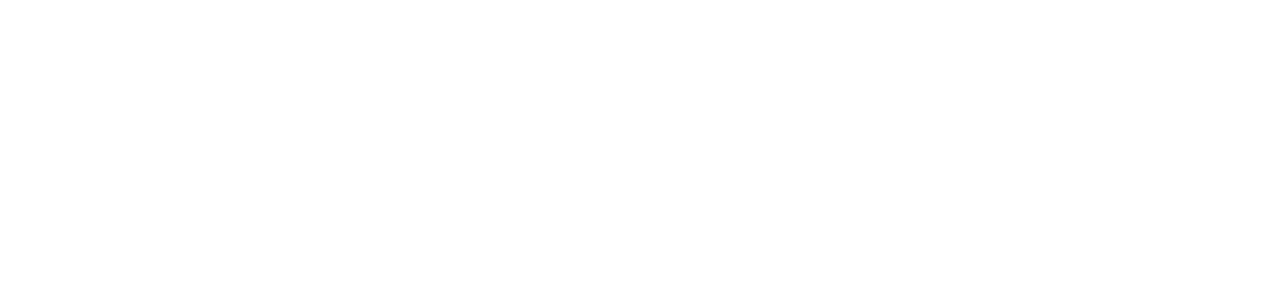
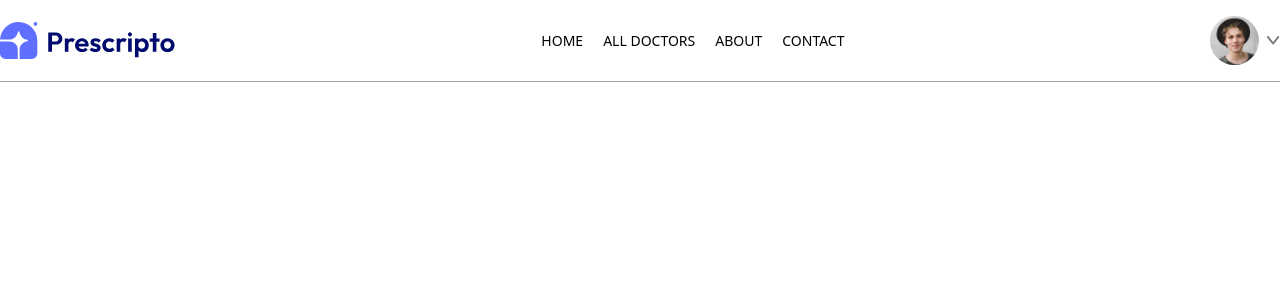
Before and after one commit to Blochnavaj/Doctor_Booking_System, a React (Vite) app in the folder Frontend/: page / in a window 1280 px wide. Shown: the top 300 px of the page. Built offline with nearby package versions, Linux system fonts and the light colour scheme.

Commit message:
Complete navbar components

```diff
--- a/Frontend/src/App.jsx
+++ b/Frontend/src/App.jsx
@@ -1,8 +1,10 @@
  import React from 'react'
+import Navbar from './Components/Navbar'
 
  function App() {
    return (
       <>
+      <Navbar/>
       </>
    )
  }
--- /dev/null
+++ b/Frontend/src/Components/Navbar.jsx
@@ -0,0 +1,63 @@
+import React, { useState } from 'react'
+import { assets } from '../assets/assets'
+import { NavLink, useNavigate } from 'react-router-dom'
+
+function Navbar() {
+  const navigate = useNavigate();
+
+  const [showMenu, setShowMenu] = useState(false);
+  const [token, setToken] = useState(true);
+
+
+  return (
+    <div className='flex items-center justify-between text-sm py-4 mb-5 border-b border-b-gray-400   '>
+      <div>
+
+        <img onClick={() => navigate('/')} className='w-44 cursor-pointer' src={assets.logo} alt="" />
+      </div>
+      <div>
+        <ul className=' hidden md:flex items-start gap-5 font-medium '>
+          <NavLink to='/'>
+            <li className='py-1'>HOME</li>
+            <hr className='border-none outline-none h-0.5 bg-primary w-3/5 m-auto  hidden' />
+          </NavLink>
+          <NavLink to='/doctor'>
+            <li className='py-1'>ALL DOCTORS</li>
+            <hr className='border-none outline-none h-0.5 bg-primary w-3/5 m-auto hidden' />
+          </NavLink>
+          <NavLink to='/about'>
+            <li className='py-1'>ABOUT</li>
+            <hr className='border-none outline-none h-0.5 bg-primary w-3/5 m-auto hidden' />
+          </NavLink>
+          <NavLink to='/contact'>
+            <li className='py-1'>CONTACT</li>
+            <hr className='border-none outline-none h-0.5 bg-primary w-3/5 m-auto hidden' />
+          </NavLink>
+        </ul>
+      </div>
+      <div className='flex items-center gap-4'>
+        {
+          token ? <div className='flex gap-2 items-center cursor-pointer   group relative'>
+            <img className='w-[49px]   rounded-full' src={assets.profile_pic} alt="" />
+            <div>
+              <img className='w-[13.15px]' src={assets.dropdown_icon} alt="" />
+            </div>
+            <div className='absolute top-0 right-0 pt-14 text-base font-medium text-gray-600 z-20 hidden group-hover:block '>
+              <div className='min-w-48 bg-stone-100 rounded flex flex-col gap-4 p-4'>
+                <p onClick={() => navigate('my-profile')} className='hover:text-black cursor-pointer'>My Profile</p>
+                <p onClick={() => navigate('my-appointment')} className='hover:text-black cursor-pointer'>My Appointments</p>
+                <p onClick={() => setToken(false)} className='hover:text-black cursor-pointer'>Logout</p>
+              </div>
+            </div>
+
+          </div> :
+            <button onClick={() => navigate('/login')} className='bg-primary text-white px-8 py-3 rounded-full font-light hidden md:block'>Created Account</button>
+        }
+
+      </div>
+
+    </div>
+  )
+}
+
+export default Navbar
--- a/Frontend/src/main.jsx
+++ b/Frontend/src/main.jsx
@@ -1,10 +1,10 @@
-import { StrictMode } from 'react'
 import { createRoot } from 'react-dom/client'
 import App from './App.jsx'
 import './index.css'
+import { BrowserRouter } from 'react-router-dom'
 
 createRoot(document.getElementById('root')).render(
-  <StrictMode>
+  <BrowserRouter>
     <App />
-  </StrictMode>,
+  </BrowserRouter>
 )
--- a/Frontend/tailwind.config.js
+++ b/Frontend/tailwind.config.js
@@ -5,7 +5,14 @@
     "./src/**/*.{js,ts,jsx,tsx}",
   ],
   theme: {
-    extend: {},
+    extend: {
+      colors: {
+        'primary':"#5f6FFF"
+      },
+      gridTemplateColumns:{
+        'auto' : 'repeat(auto-fill, minmax(200px,1fr))'
+      }
+    },
   },
   plugins: [],
 }
```
